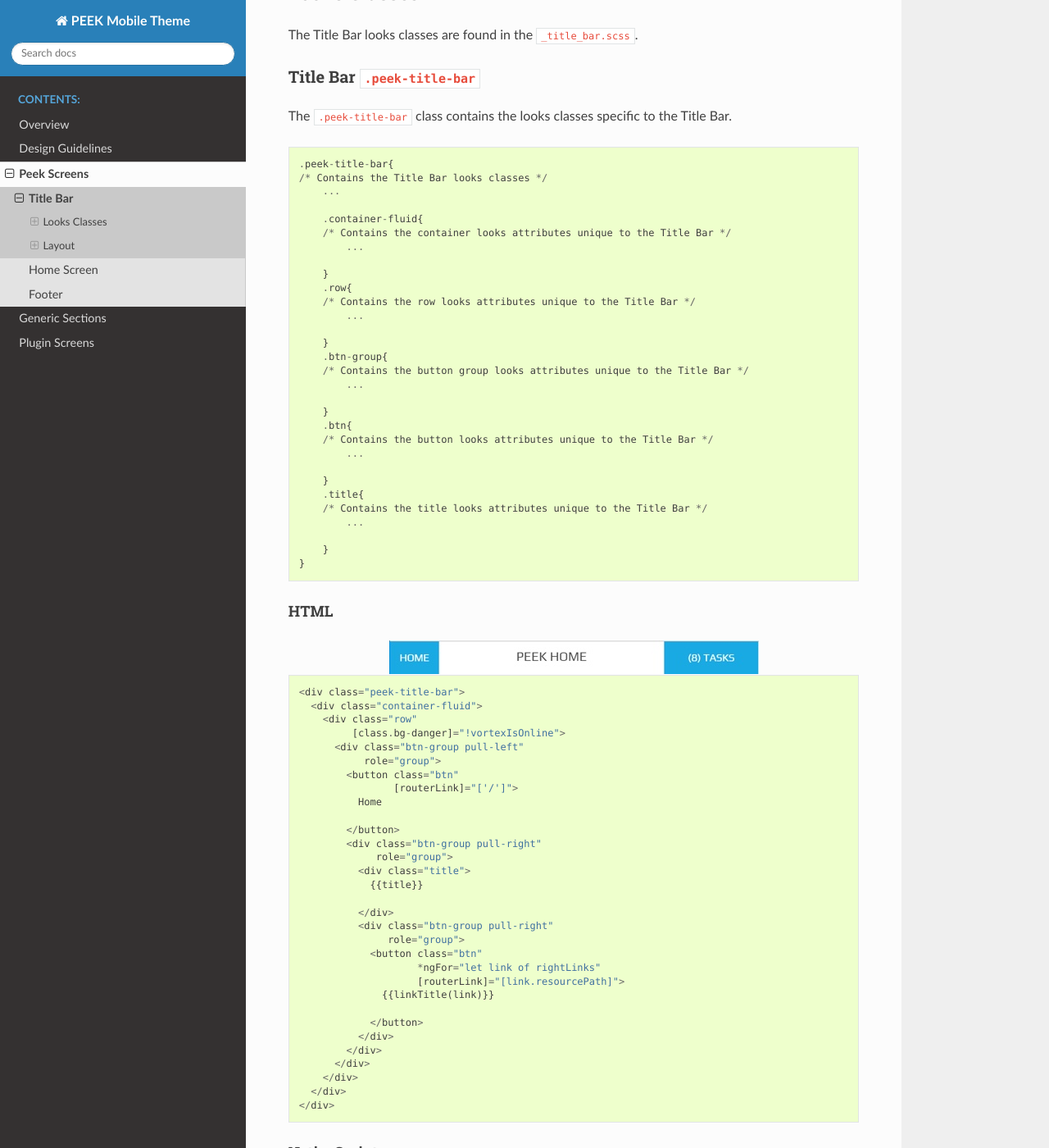
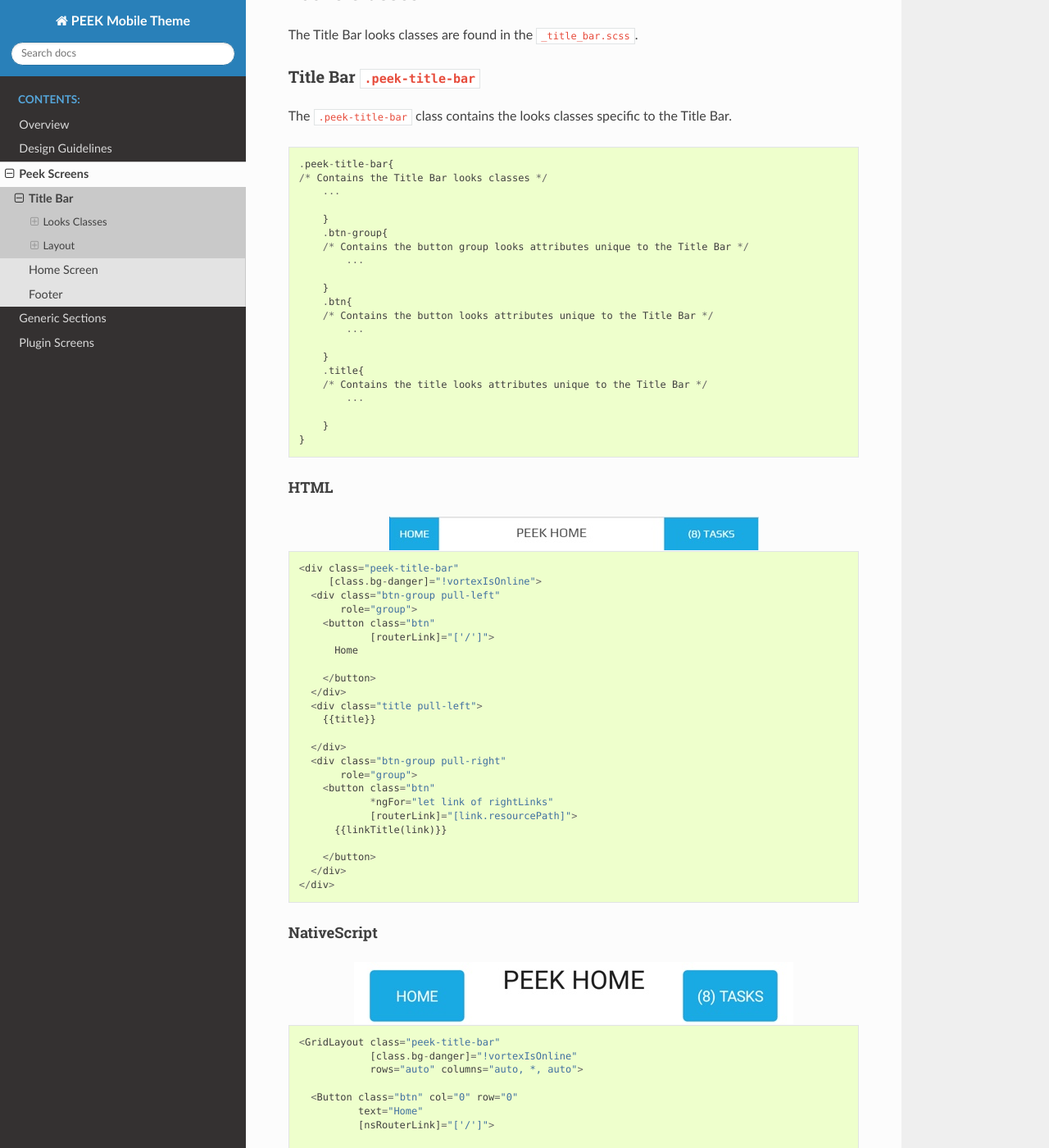
Before and after one commit to Synerty/peek-mobile-theme, a Sphinx documentation site: the page built from docs/peek_screens/title_bar/title_bar.rst, in a window 1280 px wide and 1400 px high, scrolled down 635 px. Shown: the whole window at 82% size. Built offline with Sphinx 7.4.7 and the Read the Docs theme 2.0.0, drawn with Linux system fonts in a browser that asks for light colours.

Commit message:
Modify the title-bar HTML code as per Joseph's modifications to the example

```diff
--- a/docs/peek_screens/title_bar/title_bar.rst
+++ b/docs/peek_screens/title_bar/title_bar.rst
@@ -44,15 +44,6 @@
         /* Contains the Title Bar looks classes */
             ...
 
-            .container-fluid{
-            /* Contains the container looks attributes unique to the Title Bar */
-                ...
-
-            }
-            .row{
-            /* Contains the row looks attributes unique to the Title Bar */
-                ...
-
             }
             .btn-group{
             /* Contains the button group looks attributes unique to the Title Bar */
@@ -80,35 +71,28 @@
 
 ::
 
-        <div class="peek-title-bar">
-          <div class="container-fluid">
-            <div class="row"
-                 [class.bg-danger]="!vortexIsOnline">
-              <div class="btn-group pull-left"
-                   role="group">
-                <button class="btn"
-                        [routerLink]="['/']">
-                  Home
+        <div class="peek-title-bar"
+             [class.bg-danger]="!vortexIsOnline">
+          <div class="btn-group pull-left"
+               role="group">
+            <button class="btn"
+                    [routerLink]="['/']">
+              Home
 
-                </button>
-                <div class="btn-group pull-right"
-                     role="group">
-                  <div class="title">
-                    {{title}}
+            </button>
+          </div>
+          <div class="title pull-left">
+            {{title}}
 
-                  </div>
-                  <div class="btn-group pull-right"
-                       role="group">
-                    <button class="btn"
-                            *ngFor="let link of rightLinks"
-                            [routerLink]="[link.resourcePath]">
-                      {{linkTitle(link)}}
+          </div>
+          <div class="btn-group pull-right"
+               role="group">
+            <button class="btn"
+                    *ngFor="let link of rightLinks"
+                    [routerLink]="[link.resourcePath]">
+              {{linkTitle(link)}}
 
-                    </button>
-                  </div>
-                </div>
-              </div>
-            </div>
+            </button>
           </div>
         </div>
 
```
